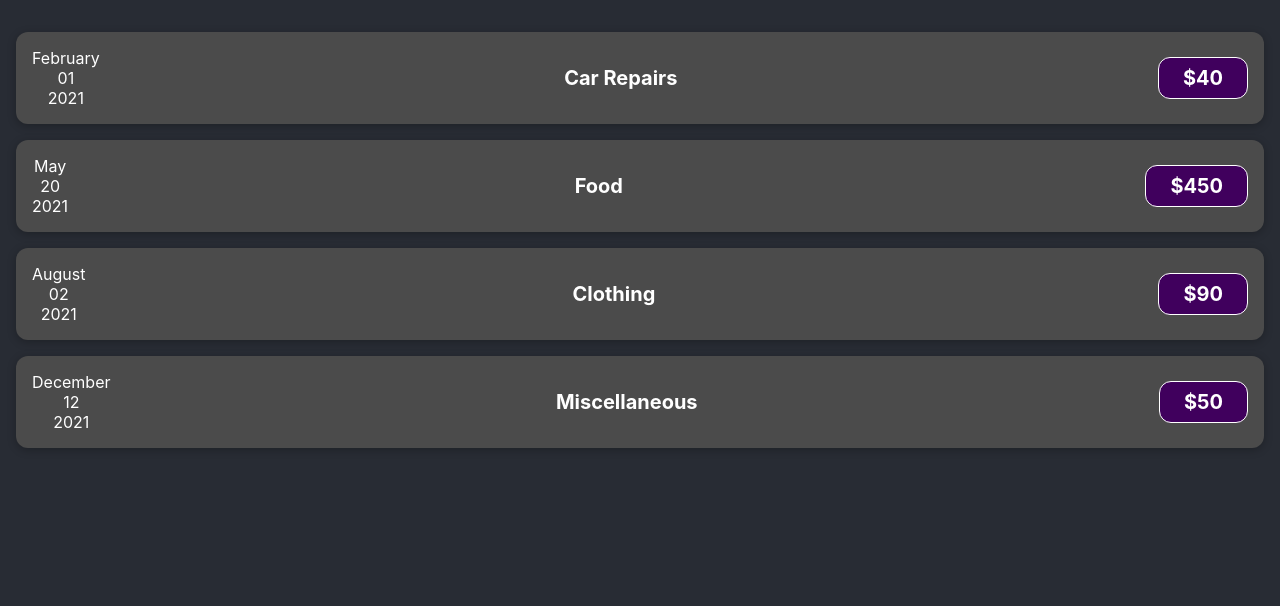
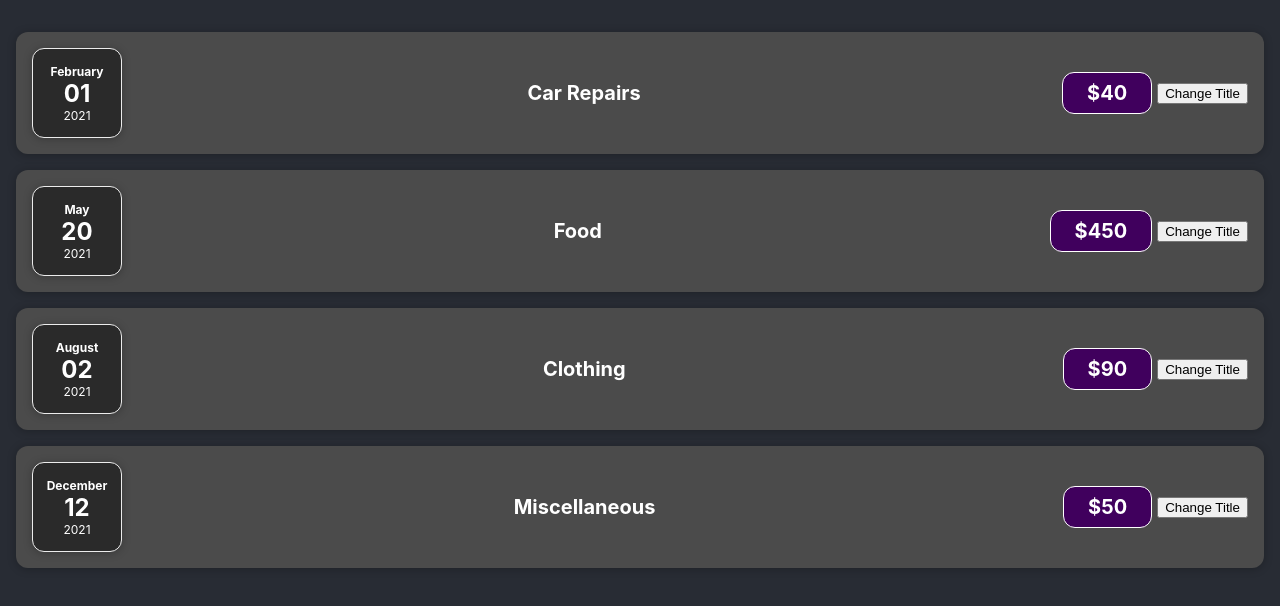
Before and after one commit to EbenOladutemu/my-proper-react, a React (Create React App) app: page / in a window 1280 px wide. Shown: the top 606 px of the page. Built offline with nearby package versions, Linux system fonts and the light colour scheme.

Commit message:
Update all components

```diff
--- a/src/App.css
+++ b/src/App.css
@@ -4,6 +4,7 @@
   min-height: 100vh;
   color: white;
   padding: 1rem;
+  border-radius: 0 !important;
 }
 
 .App-logo {
--- a/src/App.js
+++ b/src/App.js
@@ -1,52 +1,9 @@
-import ExpenseItems from './components/ExpenseItem/ExpenseItems';
+import Expenses from './components/Expenses/Expenses';
 import './App.css';
 
 function App() {
-  const expense = [
-    {
-      date: new Date(2021, 1, 1),
-      title: 'Car Repairs',
-      amount: 40.00
-    },
-    {
-      date: new Date(2021, 4, 20),
-      title: 'Food',
-      amount: 450.00
-    },
-    {
-      date: new Date(2021, 7, 2),
-      title: 'Clothing',
-      amount: 90.00
-    },
-    {
-      date: new Date(2021, 11, 12),
-      title: 'Miscellaneous',
-      amount: 50.00
-    }
-  ]
   return (
-    <div className="App">
-      <ExpenseItems
-       date={ expense[0].date }
-       title={ expense[0].title }
-       amount={ expense[0].amount }
-      />
-      <ExpenseItems
-       date={ expense[1].date }
-       title={ expense[1].title }
-       amount={ expense[1].amount }
-      />
-      <ExpenseItems
-       date={ expense[2].date }
-       title={ expense[2].title }
-       amount={ expense[2].amount }
-      />
-      <ExpenseItems
-       date={ expense[3].date }
-       title={ expense[3].title }
-       amount={ expense[3].amount }
-      />
-    </div>
+    <Expenses/>
   );
 }
 
--- /dev/null
+++ b/src/components/Card/Card.css
@@ -0,0 +1,4 @@
+.card {
+  border-radius: 12px;
+  box-shadow: 0 1px 8px rgba(0, 0, 0, 0.25);
+}
--- /dev/null
+++ b/src/components/Card/Card.js
@@ -0,0 +1,8 @@
+import './Card.css'
+
+function Card(props) {
+  const classes = 'card ' + props.className;
+  return <div className={ classes }>{ props.children }</div>
+}
+
+export default Card;
--- a/src/components/ExpenseDate/ExpenseDate.css
+++ b/src/components/ExpenseDate/ExpenseDate.css
@@ -0,0 +1,26 @@
+.expense-date {
+  display: flex;
+  flex-direction: column;
+  width: 5.5rem;
+  height: 5.5rem;
+  border: 1px solid #ececec;
+  background-color: #2a2a2a;
+  color: white;
+  border-radius: 12px;
+  align-items: center;
+  justify-content: center;
+}
+
+.expense-date__month {
+  font-size: 0.75rem;
+  font-weight: bold;
+}
+
+.expense-date__year {
+  font-size: 0.75rem;
+}
+
+.expense-date__day {
+  font-size: 1.5rem;
+  font-weight: bold;
+}
--- a/src/components/ExpenseDate/ExpenseDate.js
+++ b/src/components/ExpenseDate/ExpenseDate.js
@@ -1,16 +1,18 @@
+import './ExpenseDate.css'
+import Card from '../Card/Card';
 
-function Calendar(props) {
+function ExpenseDate(props) {
   const month =  props.date.toLocaleString('en-US', { month: 'long' });
   const day = props.date.toLocaleString('en-US', { day: '2-digit' });
   const year = props.date.getFullYear();
 
   return(
-    <div>
-      <div>{ month }</div>
-      <div>{ day }</div>
-      <div>{ year }</div>
-    </div>
+    <Card className="expense-date">
+      <div className="expense-date__month">{ month }</div>
+      <div className="expense-date__day">{ day }</div>
+      <div className="expense-date__year">{ year }</div>
+    </Card>
   )
 }
 
-export default Calendar;
+export default ExpenseDate;
--- a/src/components/ExpenseItem/ExpenseItems.css
+++ b/src/components/ExpenseItem/ExpenseItems.css
@@ -2,10 +2,8 @@
     display: flex;
     justify-content: space-between;
     align-items: center;
-    box-shadow: 0 2px 8px rgba(0, 0, 0, 0.25);
     padding: 1rem;
     margin: 1rem 0;
-    border-radius: 12px;
     background-color: #4b4b4b;
   }
 
--- a/src/components/ExpenseItem/ExpenseItems.js
+++ b/src/components/ExpenseItem/ExpenseItems.js
@@ -1,16 +1,18 @@
-import './ExpenseItems.css'
+import './ExpenseItems.css';
 import ExpenseDate from '../ExpenseDate/ExpenseDate';
+import Card from '../Card/Card';
 
 function ExpenseItems(props) {
   return (
-    <div className="expense-item">
-      <ExpenseDate date={ props.date } />
-      <div className="expense-item__description">
-        <h2>{ props.title }</h2>
-        <div className="expense-item__price">${ props.amount }</div>
+    <Card className='expense-item'>
+      <ExpenseDate date={props.date} />
+      <div className='expense-item__description'>
+        <h2>{props.title}</h2>
+        <div className='expense-item__price'>${props.amount}</div>
       </div>
-    </div>
-  )
+      <button style={{ marginLeft: 5 + 'px' }}>Change Title</button>
+    </Card>
+  );
 }
 
 export default ExpenseItems;
--- /dev/null
+++ b/src/components/Expenses/Expenses.css
@@ -0,0 +1,7 @@
+.expenses {
+  padding: 1rem;
+  background-color: rgb(31, 31, 31);
+  margin: 2rem auto;
+  width: 50rem;
+  max-width: 95%;
+}
--- /dev/null
+++ b/src/components/Expenses/Expenses.js
@@ -0,0 +1,54 @@
+import Card from "../Card/Card";
+import ExpenseItems from "../ExpenseItem/ExpenseItems";
+
+function Expenses() {
+  const expense = [
+    {
+      date: new Date(2021, 1, 1),
+      title: 'Car Repairs',
+      amount: 40.00
+    },
+    {
+      date: new Date(2021, 4, 20),
+      title: 'Food',
+      amount: 450.00
+    },
+    {
+      date: new Date(2021, 7, 2),
+      title: 'Clothing',
+      amount: 90.00
+    },
+    {
+      date: new Date(2021, 11, 12),
+      title: 'Miscellaneous',
+      amount: 50.00
+    }
+  ]
+
+  return (
+    <Card className="App">
+      <ExpenseItems
+       date={ expense[0].date }
+       title={ expense[0].title }
+       amount={ expense[0].amount }
+      />
+      <ExpenseItems
+       date={ expense[1].date }
+       title={ expense[1].title }
+       amount={ expense[1].amount }
+      />
+      <ExpenseItems
+       date={ expense[2].date }
+       title={ expense[2].title }
+       amount={ expense[2].amount }
+      />
+      <ExpenseItems
+       date={ expense[3].date }
+       title={ expense[3].title }
+       amount={ expense[3].amount }
+      />
+    </Card>
+  )
+}
+
+export default Expenses;
```
